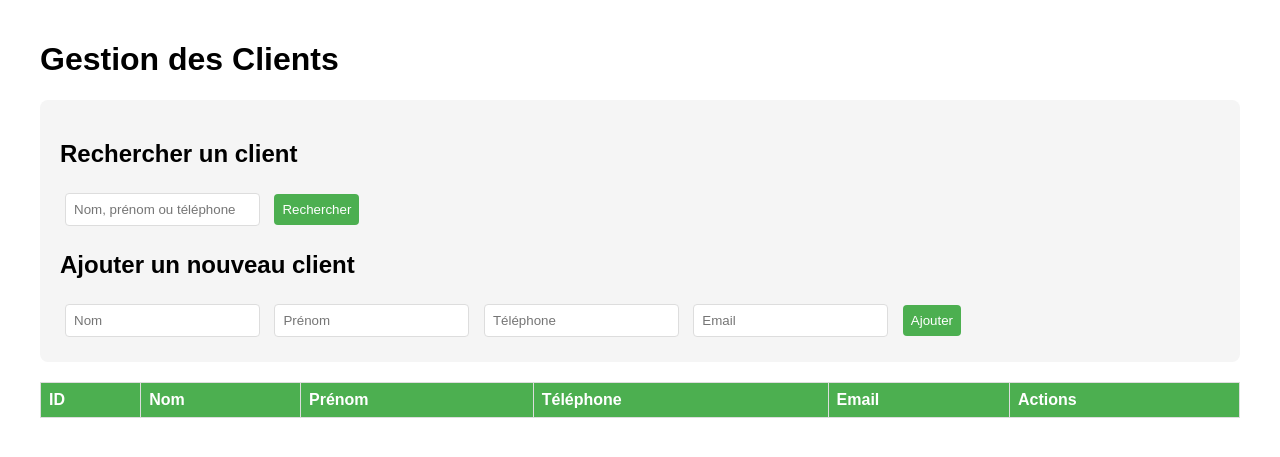
After one commit to loicDYlanrak/BanqueExamWeb, a PHP site: page /client.html in a window 1280 px wide. The commit adds this page. Shown: the top 457 px of the page. Run offline with PHP 8.4, Linux system fonts and the light colour scheme; lists and menus that the app fills with data are empty.

Commit message:
Fonctionnalite-3

```diff
--- /dev/null
+++ b/client.html
@@ -0,0 +1,189 @@
+<!DOCTYPE html>
+<html lang="fr">
+<head>
+  <meta charset="UTF-8">
+  <title>Gestion des Clients</title>
+  <style>
+    body { font-family: sans-serif; padding: 20px; max-width: 1200px; margin: 0 auto; }
+    .form-container { background-color: #f5f5f5; padding: 20px; border-radius: 8px; margin-bottom: 20px; }
+    input, button { margin: 5px; padding: 8px; border: 1px solid #ddd; border-radius: 4px; }
+    button { background-color: #4CAF50; color: white; border: none; cursor: pointer; }
+    button:hover { background-color: #45a049; }
+    table { border-collapse: collapse; width: 100%; margin-top: 20px; }
+    th, td { border: 1px solid #ddd; padding: 8px; text-align: left; }
+    th { background-color: #4CAF50; color: white; }
+    tr:nth-child(even) { background-color: #f2f2f2; }
+    .client-details { display: none; margin-top: 20px; padding: 15px; background-color: #f9f9f9; }
+    .active { display: block; }
+  </style>
+</head>
+<body>
+
+  <h1>Gestion des Clients</h1>
+
+  <div class="form-container">
+    <h2>Rechercher un client</h2>
+    <input type="text" id="search" placeholder="Nom, prénom ou téléphone">
+    <button onclick="rechercherClients()">Rechercher</button>
+
+    <h2>Ajouter un nouveau client</h2>
+    <input type="text" id="nom" placeholder="Nom">
+    <input type="text" id="prenom" placeholder="Prénom">
+    <input type="text" id="telephone" placeholder="Téléphone">
+    <input type="email" id="email" placeholder="Email">
+    <button onclick="ajouterClient()">Ajouter</button>
+  </div>
+
+  <table id="table-clients">
+    <thead>
+      <tr>
+        <th>ID</th><th>Nom</th><th>Prénom</th><th>Téléphone</th><th>Email</th><th>Actions</th>
+      </tr>
+    </thead>
+    <tbody></tbody>
+  </table>
+
+  <div id="client-details" class="client-details">
+    <h2>Détails du Client</h2>
+    <div id="client-info"></div>
+
+    <h3>Prêts du Client</h3>
+    <table id="table-prets">
+      <thead>
+        <tr>
+          <th>ID</th><th>Type</th><th>Montant</th><th>Date début</th><th>Durée (mois)</th><th>Statut</th>
+        </tr>
+      </thead>
+      <tbody></tbody>
+    </table>
+    <button onclick="fermerDetails()">Fermer</button>
+  </div>
+
+  <script>
+    const apiBase = "http://localhost:8000";
+
+    // Fonction AJAX générique
+    function ajax(method, url, data, callback, errorCallback) {
+      const xhr = new XMLHttpRequest();
+      xhr.open(method, apiBase + url, true);
+
+      if (method === 'POST' || method === 'PUT') {
+        xhr.setRequestHeader("Content-Type", "application/json");
+      }
+
+      xhr.onreadystatechange = () => {
+        if (xhr.readyState === 4) {
+          if (xhr.status === 200) {
+            callback(JSON.parse(xhr.responseText));
+          } else if (errorCallback) {
+            errorCallback(xhr);
+          } else {
+            console.error("Error:", xhr.status, xhr.responseText);
+          }
+        }
+      };
+
+      xhr.send(method === 'GET' ? null : JSON.stringify(data));
+    }
+
+    // Charger la liste des clients
+    function chargerClients(search = '') {
+      const url = search ? `/clients?search=${encodeURIComponent(search)}` : '/clients';
+
+      ajax("GET", url, null, (data) => {
+        const tbody = document.querySelector("#table-clients tbody");
+        tbody.innerHTML = "";
+
+        data.forEach(client => {
+          const tr = document.createElement("tr");
+          tr.innerHTML = `
+            <td>${client.id}</td>
+            <td>${client.nom}</td>
+            <td>${client.prenom}</td>
+            <td>${client.telephone || '-'}</td>
+            <td>${client.email || '-'}</td>
+            <td><button onclick='afficherDetailsClient(${client.id})'>👁️ Détails</button></td>
+          `;
+          tbody.appendChild(tr);
+        });
+      });
+    }
+
+    // Afficher les détails d'un client
+    function afficherDetailsClient(id) {
+      ajax("GET", `/clients/${id}`, null, (client) => {
+        // Afficher les infos du client
+        document.getElementById("client-info").innerHTML = `
+          <p><strong>Nom:</strong> ${client.nom} ${client.prenom}</p>
+          <p><strong>Téléphone:</strong> ${client.telephone || '-'}</p>
+          <p><strong>Email:</strong> ${client.email || '-'}</p>
+        `;
+
+        // Afficher ses prêts
+        const tbody = document.querySelector("#table-prets tbody");
+        tbody.innerHTML = "";
+
+        client.prets.forEach(pret => {
+          const tr = document.createElement("tr");
+          tr.innerHTML = `
+            <td>${pret.id}</td>
+            <td>${pret.type_pret}</td>
+            <td>${pret.montant} €</td>
+            <td>${pret.date_debut}</td>
+            <td>${pret.duree_mois}</td>
+            <td>${pret.est_actif ? 'Actif' : 'Clôturé'}</td>
+          `;
+          tbody.appendChild(tr);
+        });
+
+        // Afficher le panneau de détails
+        document.getElementById("client-details").classList.add("active");
+      });
+    }
+
+    // Fermer les détails du client
+    function fermerDetails() {
+      document.getElementById("client-details").classList.remove("active");
+    }
+
+    // Rechercher des clients
+    function rechercherClients() {
+      const search = document.getElementById("search").value;
+      chargerClients(search);
+    }
+
+    // Ajouter un nouveau client
+    function ajouterClient() {
+      const nom = document.getElementById("nom").value;
+      const prenom = document.getElementById("prenom").value;
+      const telephone = document.getElementById("telephone").value;
+      const email = document.getElementById("email").value;
+
+      if (!nom) {
+        alert("Le nom est obligatoire");
+        return;
+      }
+
+      ajax("POST", "/clients", {
+        nom, prenom, telephone, email
+      }, () => {
+        // Réinitialiser le formulaire
+        document.getElementById("nom").value = "";
+        document.getElementById("prenom").value = "";
+        document.getElementById("telephone").value = "";
+        document.getElementById("email").value = "";
+
+        // Recharger la liste
+        chargerClients();
+      }, (error) => {
+        alert("Erreur lors de l'ajout du client");
+        console.error(error);
+      });
+    }
+
+    // Charger les clients au démarrage
+    chargerClients();
+  </script>
+
+</body>
+</html>
```
Also changed, not shown: ws/index.php (+75 -0 lines).
